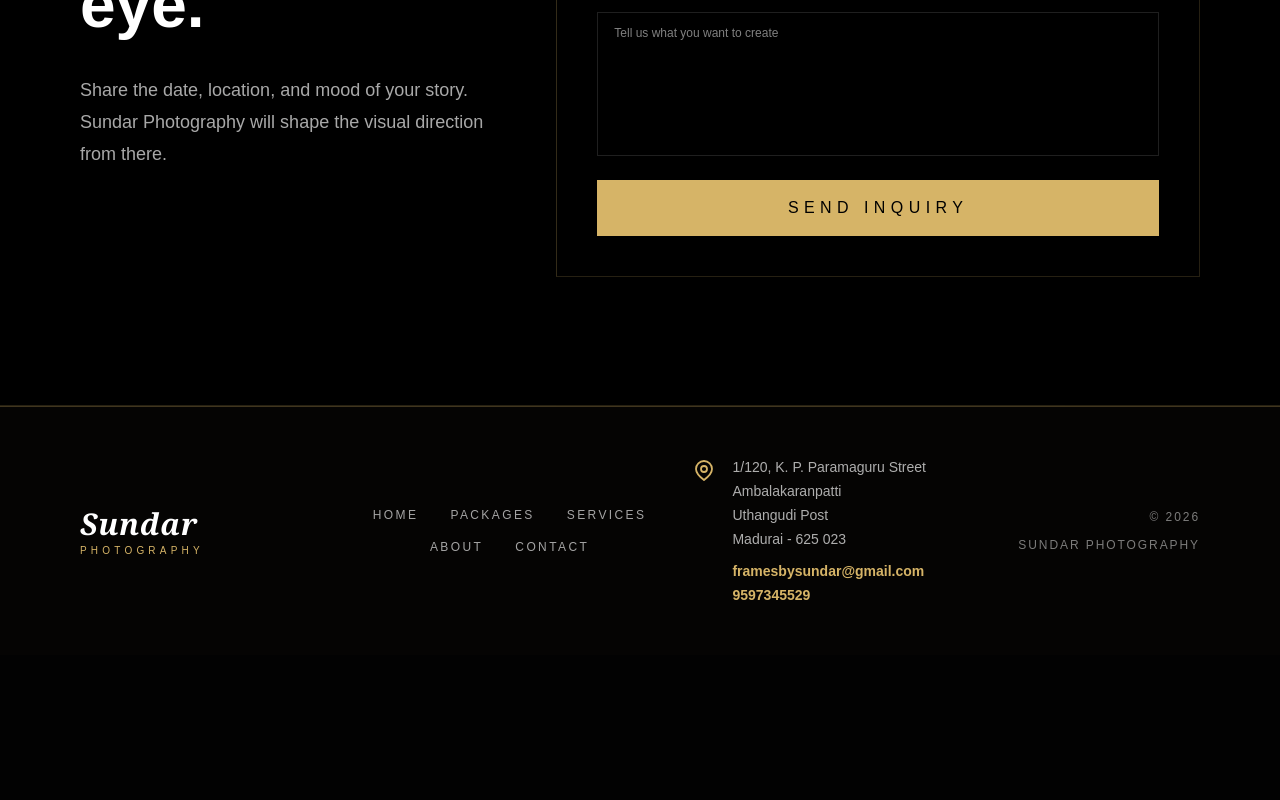
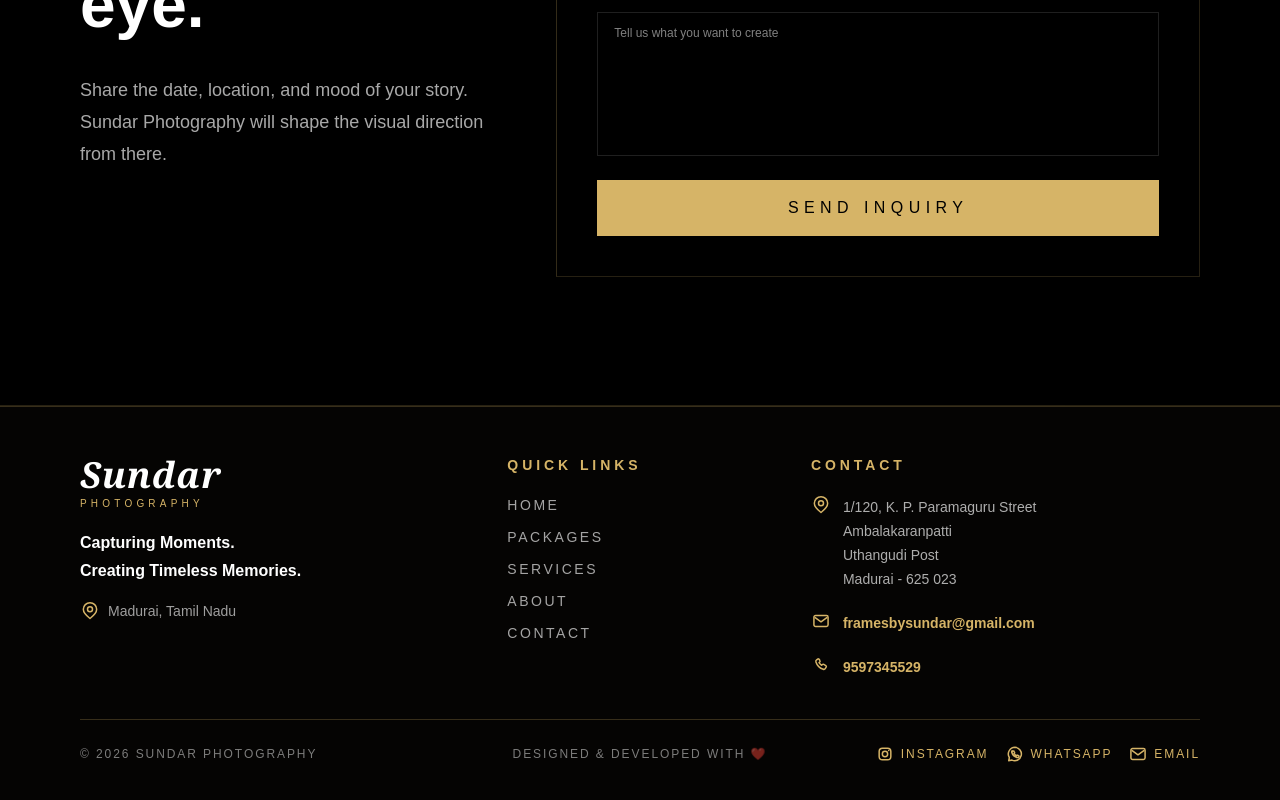
Before and after one commit to jasmine-dotcom/sudarphotography, a Next.js app: page / in a window 1280 px wide. Shown: the part 5609-6409 px from the top of the page. Before the commit the page ends 6264 px from the top, so only its background shows below. Built offline with nearby package versions, Linux system fonts and the light colour scheme.

Commit message:
Refine footer layout

```diff
--- a/src/components/Footer.tsx
+++ b/src/components/Footer.tsx
@@ -1,3 +1,8 @@
+"use client";
+
+import { MouseEvent } from "react";
+import { motion, useReducedMotion } from "framer-motion";
+
 const links = [
   { label: "Home", id: "home" },
   { label: "Packages", id: "portfolio" },
@@ -6,50 +11,12 @@ const links = [
   { label: "Contact", id: "contact" },
 ];
 
-export default function Footer() {
-  return (
-    <footer className="border-t border-[#d6b467]/28 bg-[#050403] py-10 sm:py-12">
-      <div className="section-shell grid gap-10 md:grid-cols-[0.95fr_1.1fr_1.1fr_0.7fr] md:items-center">
-        <div>
-          <a
-            href="#home"
-            className="inline-flex flex-col leading-none focus:outline-none focus-visible:ring-2 focus-visible:ring-[#f2dc9b] focus-visible:ring-offset-2 focus-visible:ring-offset-black"
-            aria-label="Sundar Photography home"
-          >
-            <span className="font-serif text-3xl font-semibold italic tracking-[0.02em] text-white">
-              Sundar
-            </span>
-            <span className="mt-1 text-[10px] uppercase tracking-[0.42em] text-[#d6b467]">
-              Photography
-            </span>
-          </a>
-        </div>
-        <div className="flex flex-wrap gap-x-8 gap-y-4 md:justify-center">
-          {links.map((link) => (
-            <a
-              key={link.id}
-              href={`#${link.id}`}
-              className="text-xs uppercase tracking-[0.2em] text-white/64 transition-colors hover:text-[#f2dc9b]"
-            >
-              {link.label}
-            </a>
-          ))}
-        </div>
-        <div className="flex gap-4">
-          <svg
-            aria-hidden="true"
-            viewBox="0 0 24 24"
-            className="mt-1 h-6 w-6 shrink-0 text-[#d6b467]"
-            fill="none"
-            stroke="currentColor"
-            strokeWidth="1.8"
-            strokeLinecap="round"
-            strokeLinejoin="round"
-          >
-            <path d="M20 10c0 5-8 11-8 11S4 15 4 10a8 8 0 1 1 16 0Z" />
-            <circle cx="12" cy="10" r="3" />
-          </svg>
-          <address className="not-italic text-sm leading-6 text-white/68">
+const contactItems = [
+  {
+    label: "Address",
+    icon: "location",
+    content: (
+      <address className="not-italic">
         1/120, K. P. Paramaguru Street
         <br />
         Ambalakaranpatti
@@ -57,28 +24,206 @@ export default function Footer() {
         Uthangudi Post
         <br />
         Madurai - 625 023
-            <br />
+      </address>
+    ),
+  },
+  {
+    label: "Email",
+    icon: "email",
+    content: (
       <a
         href="mailto:framesbysundar@gmail.com"
-              className="mt-2 inline-block font-semibold text-[#d6b467] transition-colors hover:text-[#f2dc9b] focus:outline-none focus-visible:ring-2 focus-visible:ring-[#f2dc9b] focus-visible:ring-offset-2 focus-visible:ring-offset-black"
+        className="font-semibold text-[#d6b467] transition-colors hover:text-[#f2dc9b] focus:outline-none focus-visible:ring-2 focus-visible:ring-[#f2dc9b] focus-visible:ring-offset-2 focus-visible:ring-offset-black"
       >
         framesbysundar@gmail.com
       </a>
-            <br />
+    ),
+  },
+  {
+    label: "Phone",
+    icon: "phone",
+    content: (
       <a
         href="tel:+919597345529"
-              className="inline-block font-semibold text-[#d6b467] transition-colors hover:text-[#f2dc9b] focus:outline-none focus-visible:ring-2 focus-visible:ring-[#f2dc9b] focus-visible:ring-offset-2 focus-visible:ring-offset-black"
+        className="font-semibold text-[#d6b467] transition-colors hover:text-[#f2dc9b] focus:outline-none focus-visible:ring-2 focus-visible:ring-[#f2dc9b] focus-visible:ring-offset-2 focus-visible:ring-offset-black"
       >
         9597345529
       </a>
-          </address>
-        </div>
-        <p className="text-xs uppercase leading-7 tracking-[0.16em] text-white/48 md:text-right">
-          &copy; 2026
+    ),
+  },
+];
+
+function FooterIcon({ icon }: { icon: string }) {
+  const common = {
+    fill: "none",
+    stroke: "currentColor",
+    strokeLinecap: "round" as const,
+    strokeLinejoin: "round" as const,
+    strokeWidth: 1.8,
+  };
+
+  return (
+    <svg aria-hidden="true" viewBox="0 0 24 24" className="h-5 w-5 shrink-0 text-[#d6b467]">
+      {icon === "location" ? (
+        <>
+          <path {...common} d="M20 10c0 5-8 11-8 11S4 15 4 10a8 8 0 1 1 16 0Z" />
+          <circle {...common} cx="12" cy="10" r="3" />
+        </>
+      ) : null}
+      {icon === "email" ? (
+        <>
+          <rect {...common} x="3.5" y="5.5" width="17" height="13" rx="2" />
+          <path {...common} d="m5 8 7 5 7-5" />
+        </>
+      ) : null}
+      {icon === "phone" ? (
+        <path
+          {...common}
+          d="M8.4 4.8 6.7 5.9c-.8.5-1.1 1.5-.8 2.4 1.4 4.2 4.6 7.5 8.8 8.8.9.3 1.9 0 2.4-.8l1.1-1.7c.4-.6.2-1.4-.4-1.8l-2.5-1.5c-.5-.3-1.2-.2-1.6.2l-.9.9a10.2 10.2 0 0 1-3.2-3.2l.9-.9c.4-.4.5-1.1.2-1.6L9.9 5.2c-.4-.6-1.2-.8-1.5-.4Z"
+        />
+      ) : null}
+      {icon === "instagram" ? (
+        <>
+          <rect {...common} x="5" y="5" width="14" height="14" rx="4" />
+          <circle {...common} cx="12" cy="12" r="3.2" />
+          <path {...common} d="M16.4 7.7h.1" />
+        </>
+      ) : null}
+      {icon === "whatsapp" ? (
+        <>
+          <path {...common} d="M12 4a8 8 0 0 0-6.8 12.2L4.5 20l3.9-.7A8 8 0 1 0 12 4Z" />
+          <path {...common} d="M9.2 8.9c.2-.5.4-.6.7-.6h.5c.2 0 .4.1.5.4l.6 1.5c.1.3.1.5-.1.7l-.4.5c.6 1.1 1.5 2 2.7 2.6l.5-.5c.2-.2.5-.2.7-.1l1.5.7c.3.1.4.3.4.6v.4c0 .4-.2.7-.6.9-.5.3-1.2.4-2.1.1-2.8-.8-5.1-3.1-5.9-5.8-.3-.8-.1-1.6.4-2.1Z" />
+        </>
+      ) : null}
+    </svg>
+  );
+}
+
+export default function Footer() {
+  const reduceMotion = useReducedMotion();
+
+  const handleLinkClick = (event: MouseEvent<HTMLAnchorElement>, id: string) => {
+    const section = document.getElementById(id);
+    if (!section) return;
+    event.preventDefault();
+
+    const headerOffset = window.innerWidth >= 1024 ? 104 : 96;
+    const top = section.getBoundingClientRect().top + window.scrollY - headerOffset;
+    window.scrollTo({ top, behavior: reduceMotion ? "auto" : "smooth" });
+    window.history.replaceState(null, "", `#${id}`);
+  };
+
+  return (
+    <motion.footer
+      initial={reduceMotion ? false : { opacity: 0, y: 28 }}
+      whileInView={reduceMotion ? undefined : { opacity: 1, y: 0 }}
+      viewport={{ once: true, amount: 0.18 }}
+      transition={{ duration: 0.7, ease: "easeOut" }}
+      className="border-t border-[#d6b467]/24 bg-[#050403] py-10 sm:py-12"
+    >
+      <div className="section-shell">
+        <div className="grid gap-10 text-center md:grid-cols-2 md:text-left lg:grid-cols-[1.05fr_0.7fr_1.1fr] lg:gap-14">
+          <div className="mx-auto max-w-xs md:mx-0">
+            <a
+              href="#home"
+              onClick={(event) => handleLinkClick(event, "home")}
+              className="inline-flex flex-col leading-none focus:outline-none focus-visible:ring-2 focus-visible:ring-[#f2dc9b] focus-visible:ring-offset-2 focus-visible:ring-offset-black"
+              aria-label="Sundar Photography home"
+            >
+              <span className="font-serif text-4xl font-semibold italic tracking-[0.02em] text-white">
+                Sundar
+              </span>
+              <span className="mt-1 text-[10px] uppercase tracking-[0.42em] text-[#d6b467]">
+                Photography
+              </span>
+            </a>
+            <p className="mt-5 text-base font-semibold leading-7 text-white">
+              Capturing Moments.
               <br />
-          Sundar Photography
+              Creating Timeless Memories.
+            </p>
+            <p className="mt-4 inline-flex items-center justify-center gap-2 text-sm text-white/62 md:justify-start">
+              <FooterIcon icon="location" />
+              Madurai, Tamil Nadu
             </p>
           </div>
-    </footer>
+
+          <nav aria-label="Footer quick links" className="mx-auto w-full max-w-xs md:mx-0">
+            <h2 className="text-sm font-semibold uppercase tracking-[0.28em] text-[#d6b467]">
+              Quick Links
+            </h2>
+            <div className="mt-5 grid gap-3">
+              {links.map((link) => (
+                <a
+                  key={link.id}
+                  href={`#${link.id}`}
+                  onClick={(event) => handleLinkClick(event, link.id)}
+                  className="group relative mx-auto w-fit text-sm uppercase tracking-[0.18em] text-white/64 transition-colors hover:text-[#f2dc9b] focus:outline-none focus-visible:text-[#f2dc9b] md:mx-0"
+                >
+                  {link.label}
+                  <span className="absolute -bottom-1 left-0 h-px w-full origin-left scale-x-0 bg-[#d6b467] transition-transform duration-300 group-hover:scale-x-100" />
+                </a>
+              ))}
+            </div>
+          </nav>
+
+          <div className="mx-auto w-full max-w-sm md:mx-0">
+            <h2 className="text-sm font-semibold uppercase tracking-[0.28em] text-[#d6b467]">
+              Contact
+            </h2>
+            <div className="mt-5 grid gap-5">
+              {contactItems.map((item) => (
+                <div
+                  key={item.label}
+                  className="flex flex-col items-center gap-3 text-sm leading-6 text-white/68 md:flex-row md:items-start"
+                >
+                  <FooterIcon icon={item.icon} />
+                  <div>{item.content}</div>
+                </div>
+              ))}
+            </div>
+          </div>
+        </div>
+
+        <div className="mt-10 border-t border-[#d6b467]/24 pt-6">
+          <div className="grid gap-4 text-center text-xs uppercase tracking-[0.16em] text-white/48 md:grid-cols-3 md:items-center">
+            <p className="md:text-left">&copy; 2026 Sundar Photography</p>
+            <p>
+              Designed & Developed with{" "}
+              <span aria-label="love" role="img">
+                &#10084;&#65039;
+              </span>
+            </p>
+            <div className="flex items-center justify-center gap-4 md:justify-end">
+              <a
+                href="https://www.instagram.com/framesbysundar/"
+                target="_blank"
+                rel="noreferrer"
+                className="inline-flex items-center gap-1.5 text-[#d6b467] transition-colors hover:text-[#f2dc9b] focus:outline-none focus-visible:ring-2 focus-visible:ring-[#f2dc9b] focus-visible:ring-offset-2 focus-visible:ring-offset-black"
+              >
+                <FooterIcon icon="instagram" />
+                <span>Instagram</span>
+              </a>
+              <a
+                href="https://wa.me/919597345529"
+                target="_blank"
+                rel="noreferrer"
+                className="inline-flex items-center gap-1.5 text-[#d6b467] transition-colors hover:text-[#f2dc9b] focus:outline-none focus-visible:ring-2 focus-visible:ring-[#f2dc9b] focus-visible:ring-offset-2 focus-visible:ring-offset-black"
+              >
+                <FooterIcon icon="whatsapp" />
+                <span>WhatsApp</span>
+              </a>
+              <a
+                href="mailto:framesbysundar@gmail.com"
+                className="inline-flex items-center gap-1.5 text-[#d6b467] transition-colors hover:text-[#f2dc9b] focus:outline-none focus-visible:ring-2 focus-visible:ring-[#f2dc9b] focus-visible:ring-offset-2 focus-visible:ring-offset-black"
+              >
+                <FooterIcon icon="email" />
+                <span>Email</span>
+              </a>
+            </div>
+          </div>
+        </div>
+      </div>
+    </motion.footer>
   );
 }
```
Lines whose indentation alone changed are shown as unchanged.
